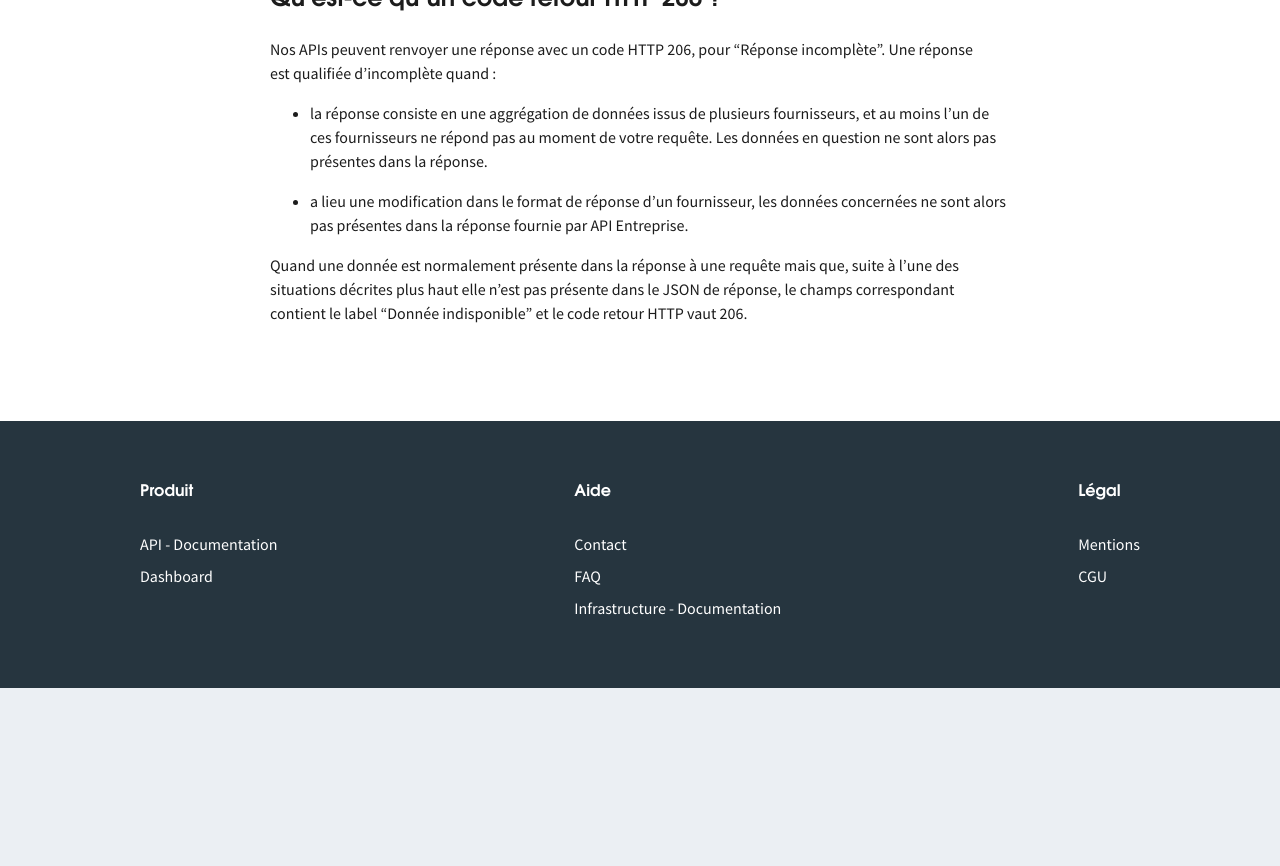
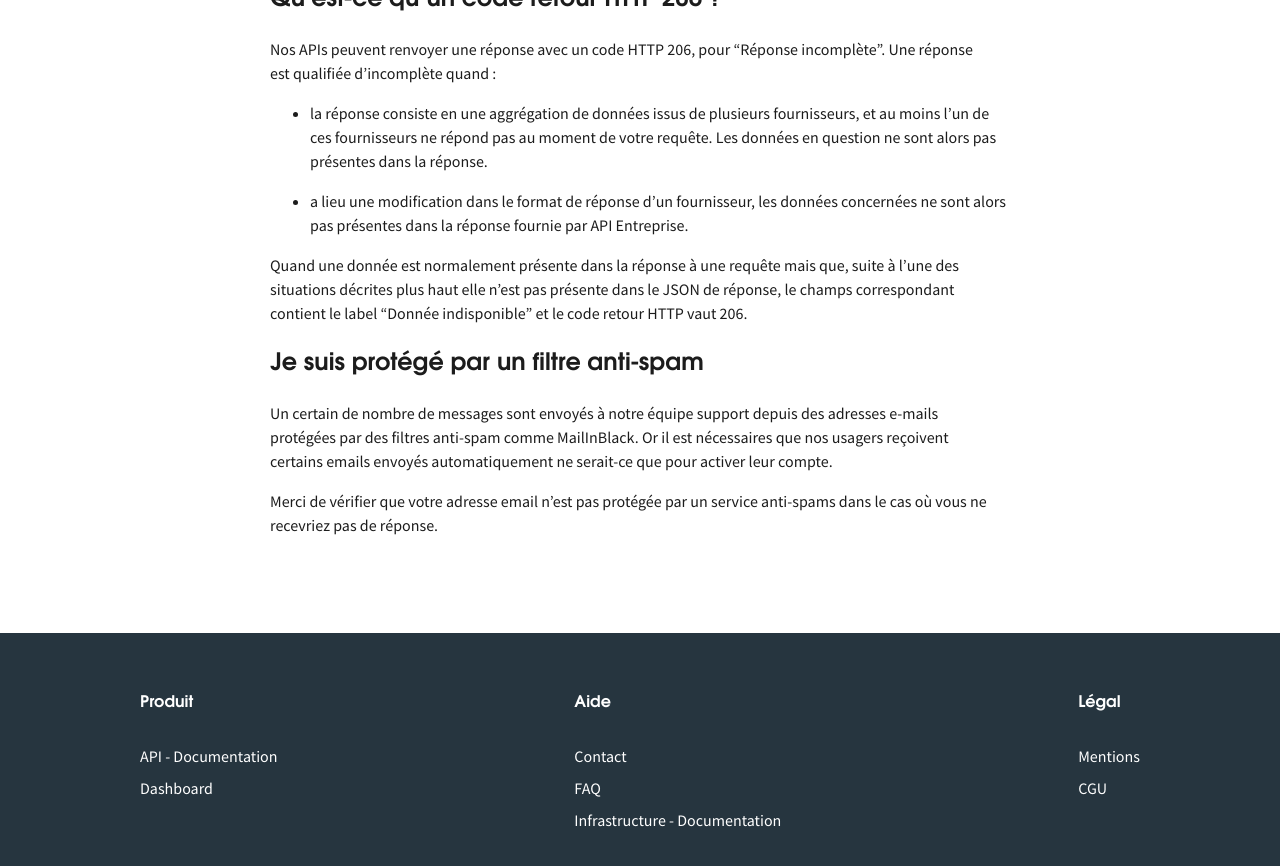
Before and after one commit to etalab/entreprise.api.gouv.fr, a Jekyll site: the page built from pages/faq.md, in a window 1280 px wide and 900 px high, scrolled down 1133 px. Shown: the top 866 px of the window. Built offline with Jekyll 4.4.1, drawn with Linux system fonts in a browser that asks for light colours; before the commit the page ends 1821 px from its top, so only the background shows below that.

Commit message:
[FAQ] Add content about antis-spams filters

```diff
--- a/pages/faq.md
+++ b/pages/faq.md
@@ -46,4 +46,14 @@ que, suite à l'une des situations décrites plus haut elle n'est pas présente
 dans le JSON de réponse, le champs correspondant contient le label "Donnée
 indisponible" et le code retour HTTP vaut 206.
 
+## Je suis protégé par un filtre anti-spam
+
+Un certain de nombre de messages sont envoyés à notre équipe support depuis des
+adresses e-mails protégées par des filtres anti-spam comme MailInBlack. Or il est
+nécessaires que nos usagers reçoivent certains emails envoyés automatiquement
+ne serait-ce que pour activer leur compte.
+
+Merci de vérifier que votre adresse email n'est pas protégée par un service
+anti-spams dans le cas où vous ne recevriez pas de réponse.
+
 [email-address]: mailto:{{ site.email }}
```
